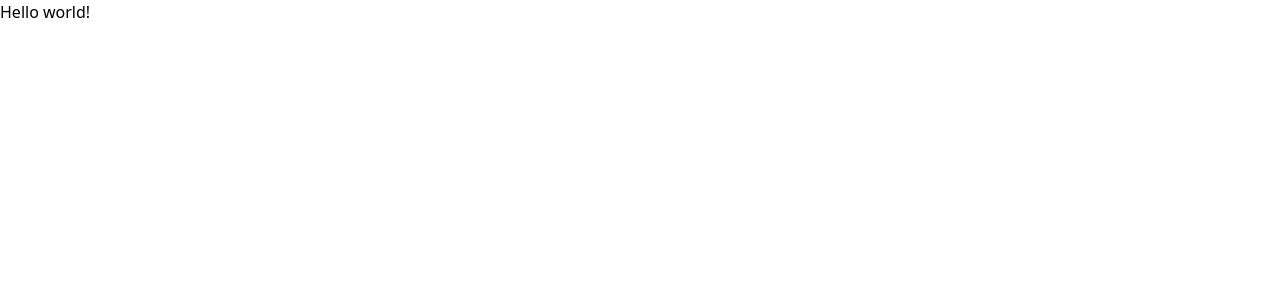
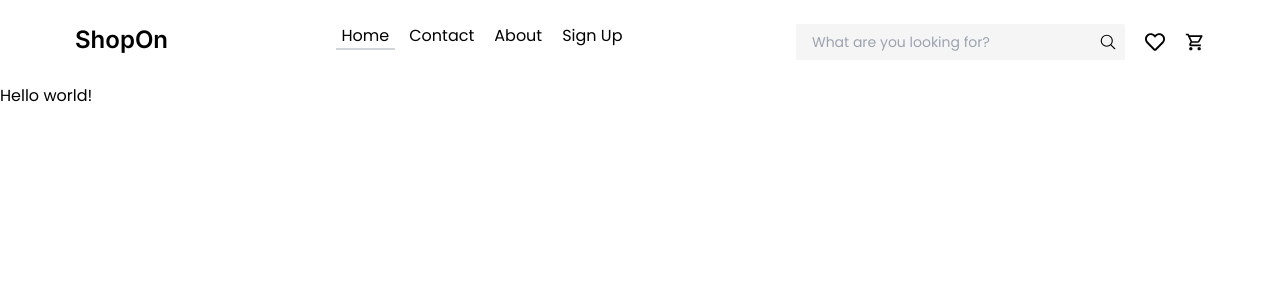
Before and after one commit to TheProjectsX/shop_on-ecommerce, a Next.js app in the folder client-side/: page / in a window 1280 px wide. Shown: the top 300 px of the page. Built offline with nearby package versions, Linux system fonts and the light colour scheme.

Commit message:
Responsive navbar done

```diff
--- a/client-side/package.json
+++ b/client-side/package.json
@@ -3,7 +3,7 @@
     "version": "0.1.0",
     "private": true,
     "scripts": {
-    "dev": "next dev",
+        "dev": "next dev --turbo",
         "build": "next build",
         "start": "next start",
         "lint": "next lint"
--- a/client-side/src/app/globals.css
+++ b/client-side/src/app/globals.css
@@ -5,3 +5,10 @@
 @tailwind base;
 @tailwind components;
 @tailwind utilities;
+
+/* Custom CSS */
+.max-width {
+    max-width: 1170px;
+    margin-inline: auto;
+    padding-inline: 20px;
+}
--- a/client-side/src/app/layout.jsx
+++ b/client-side/src/app/layout.jsx
@@ -1,4 +1,7 @@
 import "./globals.css";
+
+// Components
+import Navbar from "@/components/Navbar";
 
 export const metadata = {
     title: "Create Next App",
@@ -8,7 +11,10 @@ export const metadata = {
 export default function RootLayout({ children }) {
     return (
         <html lang="en">
-            <body className={``}>{children}</body>
+            <body className={`font-poppins`}>
+                <Navbar />
+                <div>{children}</div>
+            </body>
         </html>
     );
 }
--- /dev/null
+++ b/client-side/src/components/Navbar.jsx
@@ -0,0 +1,137 @@
+"use client";
+
+import Link from "next/link";
+import { usePathname } from "next/navigation";
+import React, { useState } from "react";
+
+import { FaRegHeart } from "react-icons/fa";
+import { IoSearchOutline } from "react-icons/io5";
+import { MdOutlineShoppingCart } from "react-icons/md";
+import { FiMenu } from "react-icons/fi";
+
+const Navbar = () => {
+    const [navOpened, setNavOpened] = useState(false);
+    const pathname = usePathname();
+
+    const navLinks = [
+        {
+            href: "/",
+            label: "Home",
+        },
+        {
+            href: "/contact",
+            label: "Contact",
+        },
+        {
+            href: "/about",
+            label: "About",
+        },
+        {
+            href: "/sign-up",
+            label: "Sign Up",
+        },
+    ];
+
+    return (
+        <nav className="max-width py-5 sm:py-6">
+            <div className="flex justify-between gap-4">
+                <Link href={"/"} className="text-2xl font-semibold font-inter">
+                    ShopOn
+                </Link>
+                {/* Nav Links */}
+                <ul className="hidden md:flex gap-2">
+                    {navLinks.map((item) => (
+                        <li
+                            key={item.href}
+                            className={`h-fit relative ${
+                                pathname === item.href
+                                    ? "border-b-[2.5px] border-gray-300"
+                                    : "transform transition-transform duration-200 hover:-translate-y-1"
+                            }`}
+                        >
+                            <Link href={item.href} className="px-1.5">
+                                {item.label}
+                            </Link>
+                        </li>
+                    ))}
+                </ul>
+
+                {/* Controls */}
+                <div className="flex gap-5">
+                    <form
+                        onSubmit={(e) => e.preventDefault()}
+                        className="hidden md:flex items-center gap-2 bg-[#F5F5F5] py-2 overflow-hidden rounded-sm"
+                    >
+                        <input
+                            type="text"
+                            className="text-sm bg-transparent ml-4 border-none outline-none"
+                            placeholder="What are you looking for?"
+                        />
+                        <button type="submit" className="px-2 text-lg">
+                            <IoSearchOutline />
+                        </button>
+                    </form>
+                    <button className="text-xl active:scale-[.80] transition-transform">
+                        <FaRegHeart />
+                    </button>
+                    <button className="text-xl active:scale-[.80] transition-transform">
+                        <MdOutlineShoppingCart />
+                    </button>
+
+                    <button
+                        className="text-2xl active:scale-[.80] transition-transform md:hidden"
+                        onClick={() => setNavOpened((prev) => !prev)}
+                    >
+                        <FiMenu />
+                    </button>
+                </div>
+            </div>
+
+            {/* For small devices */}
+            <div
+                className={`grid md:hidden transition-[grid-template-rows] duration-300 ${
+                    navOpened ? "grid-rows-[1fr]" : "grid-rows-[0fr]"
+                }`}
+            >
+                <div className="flex flex-col items-center gap-5 overflow-hidden">
+                    {/* Nav Links */}
+                    <ul className="flex flex-col gap-3 items-center">
+                        {navLinks.map((item) => (
+                            <li
+                                key={item.href}
+                                className={`h-fit w-fit relative ${
+                                    pathname === item.href
+                                        ? "border-b-[2.5px] border-gray-300"
+                                        : "transform transition-transform duration-200 hover:-translate-y-1"
+                                }`}
+                            >
+                                <Link href={item.href} className="py-1.5">
+                                    {item.label}
+                                </Link>
+                            </li>
+                        ))}
+                    </ul>
+
+                    {/* Controls */}
+                    <div className="flex gap-5">
+                        <form
+                            onSubmit={(e) => e.preventDefault()}
+                            className="flex items-center gap-2 bg-[#F5F5F5] py-2 overflow-hidden rounded-sm"
+                        >
+                            <input
+                                type="text"
+                                className="text-sm bg-transparent ml-4 border-none outline-none"
+                                placeholder="What are you looking for?"
+                            />
+                            <button type="submit" className="px-2 text-lg">
+                                <IoSearchOutline />
+                            </button>
+                        </form>
+                    </div>
+                </div>
+            </div>
+        </nav>
+    );
+};
+
+export default Navbar;
```
Lines whose indentation alone changed are shown as unchanged.
